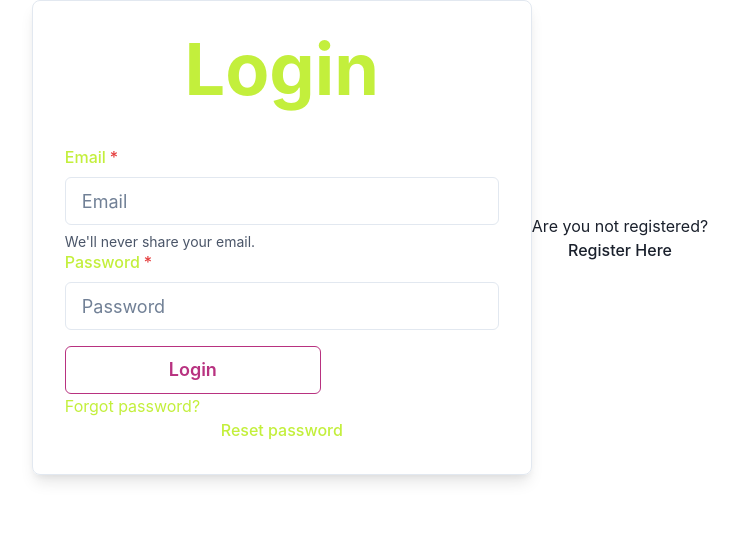
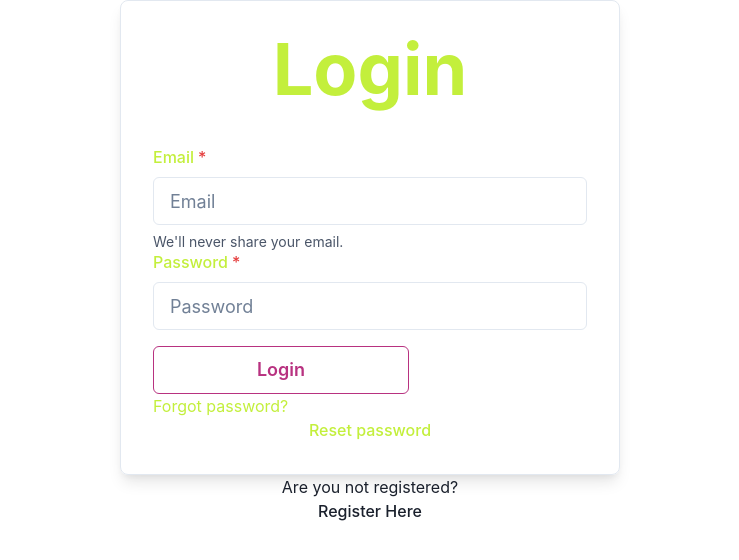
Before and after one commit to guillermososaalmeida/proyecto-react, a React (Vite) app in the folder proyecto-react/: page /login in a window 1280 px wide. Shown: the top 560 px of the page, without its empty margins (270-1009 px from the left). Built offline with nearby package versions, Linux system fonts and the light colour scheme; a web font is replaced by a local one.

Commit message:
dashboard y sidebar colocada

```diff
--- a/proyecto-react/src/App.css
+++ b/proyecto-react/src/App.css
@@ -28,8 +28,3 @@ main {
   flex-direction: column;
   flex: 1;
 }
-
-.Sidebar {
-  width: 20%;
-  min-height: 100vh;
-}
--- a/proyecto-react/src/components/FormProfile/FormProfile.jsx
+++ b/proyecto-react/src/components/FormProfile/FormProfile.jsx
@@ -63,9 +63,8 @@ export const FormProfile = () => {
 
   return (
     <>
-      <div className="Sidebar">
-        <Sidebar />
-      </div>
+      {/* <div className="Sidebar"> */}
+      {/* </div> */}
       <div className="containerProfile">
         <div className="containerDataNoChange">
           <FigureUser user={user} />
--- a/proyecto-react/src/components/Header/Header.jsx
+++ b/proyecto-react/src/components/Header/Header.jsx
@@ -21,7 +21,7 @@ export const Header = () => {
   const { user } = useAuth();
   return (
     <>
-      <HStack>
+      <HStack p="5">
         <InputGroup>
           <InputLeftElement pointerEvents="none" pl="10" pt="10">
             <SearchIcon color="gray.300" />
@@ -43,12 +43,13 @@ export const Header = () => {
             onKeyDown={handleEnter}
           />
         </InputGroup>
-        <Button>Wish List</Button>
-        <Button>My platforms</Button>
-
-        <Link to="/profile">
-          <Avatar src={user.image} />
-        </Link>
+        <HStack>
+          <Button>Wish List</Button>
+          <Button>My platforms</Button>
+          <Link to="/profile">
+            <Avatar src={user.image} />
+          </Link>
+        </HStack>
       </HStack>
     </>
   );
--- a/proyecto-react/src/components/Sidebar/Sidebar.css
+++ b/proyecto-react/src/components/Sidebar/Sidebar.css
@@ -2,7 +2,7 @@
 
 .SidebarContainer {
   height: 100vh;
-  width: 100%;
+  width: 20vw;
   background-color: rgb(214, 214, 214);
   background-image: url(https://i.blogs.es/ff4f41/elqk-v1wmauw09m/1366_2000.jpg);
   background-size: cover;
--- a/proyecto-react/src/pages/Dashboard/Dashboard.jsx
+++ b/proyecto-react/src/pages/Dashboard/Dashboard.jsx
@@ -1,5 +1,5 @@
 import { useEffect, useState } from "react";
-import { Header } from "../../components";
+import { Header, Sidebar } from "../../components";
 import { useAuth } from "../../context/authContext";
 import { useAcquired } from "../../hooks/useAcquired";
 
@@ -21,6 +21,9 @@ export const Dashboard = () => {
 
   return (
     <>
+      <Flex>
+        <Sidebar />
+        <Flex direction="column" w="80vw">
           <Header />
           <Heading p="5">Library</Heading>
           <Flex gap="10" p="5">
@@ -42,6 +45,8 @@ export const Dashboard = () => {
               </Card>
             ))}
           </Flex>
+        </Flex>
+      </Flex>
     </>
   );
 };
--- a/proyecto-react/src/pages/Login/Login.jsx
+++ b/proyecto-react/src/pages/Login/Login.jsx
@@ -55,7 +55,12 @@ export const Login = () => {
 
   return (
     <>
-      <Flex width="full" align="center" justifyContent="center">
+      <Flex
+        width="full"
+        align="center"
+        justifyContent="center"
+        direction="column"
+      >
         <Box
           p="8"
           maxWidth="500px"
--- a/proyecto-react/src/pages/Profile/Profile.css
+++ b/proyecto-react/src/pages/Profile/Profile.css
@@ -23,3 +23,7 @@
 .iconDeleteUser {
   border-radius: 50%;
 }
+
+.profileContainer {
+  display: flex;
+}
--- a/proyecto-react/src/pages/Profile/Profile.jsx
+++ b/proyecto-react/src/pages/Profile/Profile.jsx
@@ -1,6 +1,6 @@
 import { useState } from "react";
 import "./Profile.css";
-import { ChangePassword, FormProfile } from "../../components";
+import { ChangePassword, FormProfile, Sidebar } from "../../components";
 import { useDeleteUser } from "../../hooks";
 import { useAuth } from "../../context/authContext";
 
@@ -16,6 +16,8 @@ export const Profile = () => {
 
   return (
     <>
+      <div className="profileContainer">
+        <Sidebar />
         <div className="containerNavProfile">
           <img
             src="https://res.cloudinary.com/dq186ej4c/image/upload/v1686125399/pngwing.com_npd5sa.png"
@@ -40,6 +42,7 @@ export const Profile = () => {
         <div className="fluidContainerProfile">
           {changeRender ? <FormProfile /> : <ChangePassword />}
         </div>
+      </div>
     </>
   );
 };
--- a/proyecto-react/src/pages/Home/Home.jsx
+++ b/proyecto-react/src/pages/Welcome/Welcome.jsx
@@ -3,19 +3,14 @@ import { Heading } from "@chakra-ui/react";
 import { Center } from "@chakra-ui/react";
 import { Link } from "@chakra-ui/react";
 import { Text } from "@chakra-ui/react";
-import { useAuth } from "../../context/authContext";
-import { Sidebar } from "../../components";
 
-export const Home = () => {
-  const { user } = useAuth();
+export const Welcome = () => {
   return (
     <>
       <Center>
         <Heading>Welcome to my page!! 🪄🪄</Heading>
       </Center>
-      <div className="Sidebar">
-        <Sidebar />
-      </div>
+
       <Center>
         <Text fontSize="6xl">
           Let's go to
```
Also changed, not shown: proyecto-react/src/pages/Welcome/Welcome.css (added). Lines whose indentation alone changed are shown as unchanged.
